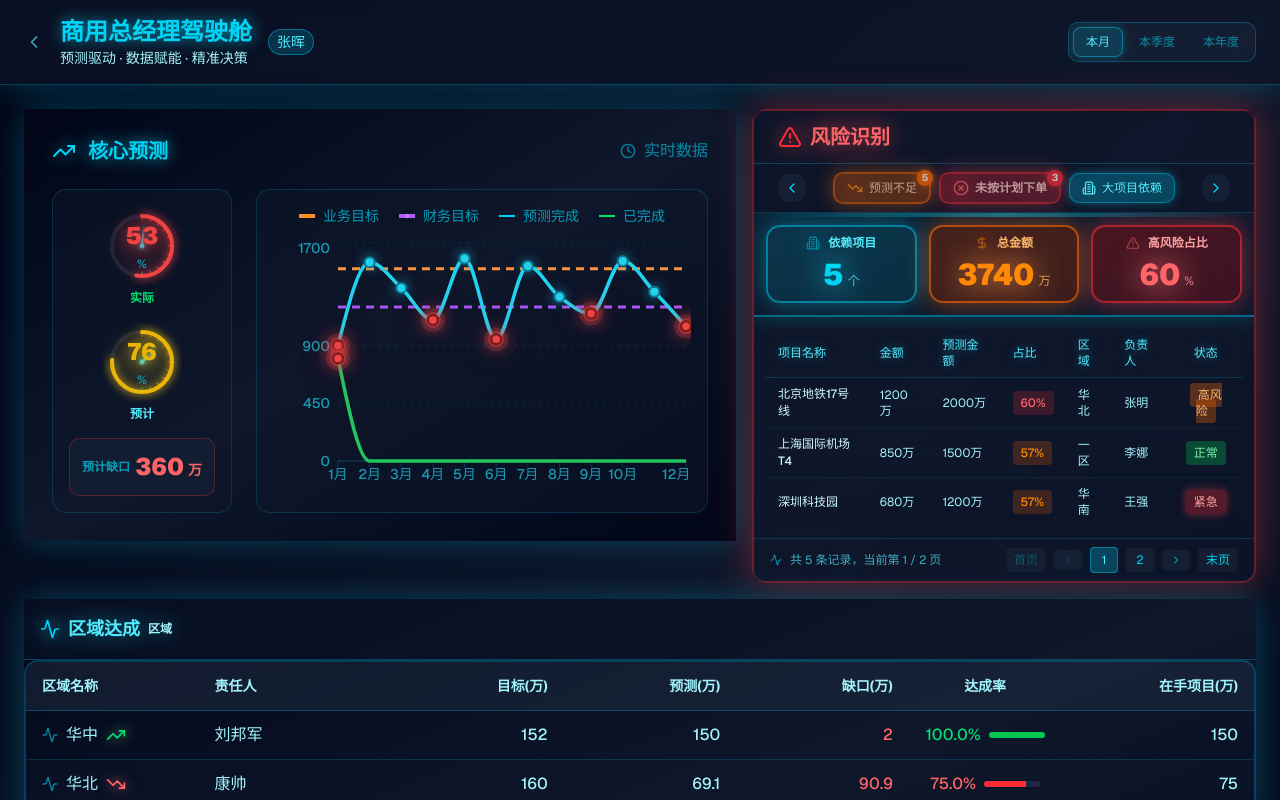
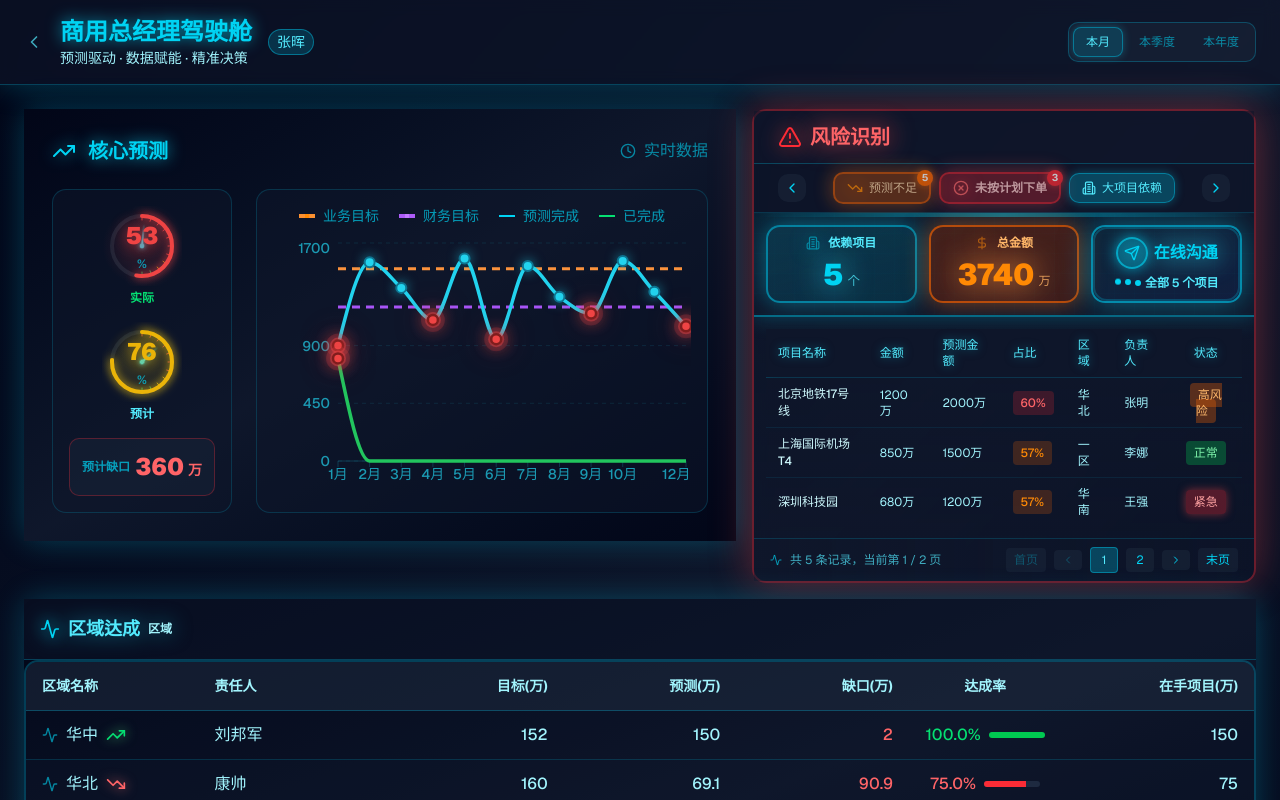
Before and after one commit to navylee1990/coze_jsc, a Next.js app: page /gm in a window 1280 px wide. Both pictures are taken after a click on the button "大项目依赖". Shown: the top 800 px of the page. Built offline with nearby package versions, Linux system fonts and the light colour scheme.

Commit message:
refactor: 大项目依赖Tab去除高风险占比，增加在线沟通按钮

```diff
--- a/src/components/RiskIdentificationPanel.tsx
+++ b/src/components/RiskIdentificationPanel.tsx
@@ -963,26 +963,33 @@ export default function RiskIdentificationPanel({
                   </div>
                 </div>
 
-                {/* 高风险占比卡片 */}
+                {/* 在线沟通按钮 */}
                 <div className={cn(
-                  'relative rounded-xl p-2 overflow-hidden h-full flex flex-col items-center justify-center',
-                  'bg-gradient-to-br from-red-900/50 to-red-800/30',
-                  'border-2 border-red-500/60',
-                  'shadow-[0_0_25px_rgba(239,68,68,0.5)]'
-                )}>
-                  <div className="absolute top-0 right-0 w-20 h-20 bg-red-500/20 rounded-full blur-3xl animate-pulse"></div>
+                  'relative rounded-xl p-2 overflow-hidden cursor-pointer group h-full flex flex-col items-center justify-center',
+                  'border-2 border-cyan-500/70',
+                  'bg-gradient-to-br from-cyan-900/30 to-blue-900/20',
+                  'hover:from-cyan-900/50 hover:to-blue-900/30',
+                  'shadow-[0_0_30px_rgba(6,182,212,0.5)]',
+                  'hover:shadow-[0_0_40px_rgba(6,182,212,0.7)]',
+                  'transition-all duration-300'
+                )}
+                     onClick={() => alert(`在线沟通：向大项目依赖的负责人发送沟通提醒\n\n共 ${largeProjectDependencies.length} 个大项目，总金额 ${largeProjectDependencies.reduce((sum, p) => sum + p.amount, 0).toFixed(0)} 万元`)}>
+                  {/* 按钮发光效果 */}
+                  <div className="absolute inset-0 bg-gradient-to-r from-cyan-500/30 to-blue-500/30 opacity-0 group-hover:opacity-100 transition-opacity duration-300"></div>
+                  <div className="absolute inset-0 border-2 border-cyan-500/50 rounded-xl animate-pulse"></div>
+
                   <div className="relative z-10 w-full flex flex-col items-center justify-center">
-                    <div className="flex items-center gap-2 mb-1.5">
-                      <AlertTriangle className="w-3.5 h-3.5 text-red-400 drop-shadow-[0_0_10px_rgba(239,68,68,1)] animate-pulse" />
-                      <div className="text-xs font-bold text-red-300">高风险占比</div>
+                    <div className="flex items-center gap-1.5 mb-1.5">
+                      <div className="w-8 h-8 rounded-full bg-cyan-500/40 border-2 border-cyan-400/60 flex items-center justify-center group-hover:scale-110 transition-transform shadow-[0_0_15px_rgba(6,182,212,0.8)]">
+                        <Send className="w-4 h-4 text-cyan-400 drop-shadow-[0_0_8px_rgba(34,211,238,1)]" />
+                      </div>
+                      <div className="text-base font-black text-cyan-400 drop-shadow-[0_0_12px_rgba(34,211,238,1)]">在线沟通</div>
                     </div>
-                    <div className="flex items-baseline gap-1">
-                      <span className="text-3xl font-black text-red-400 drop-shadow-[0_0_15px_rgba(248,113,113,1)]">
-                        {largeProjectDependencies.length > 0
-                          ? Math.round(((largeProjectDependencies.filter(p => p.status === 'critical' || p.status === 'highRisk').length) / largeProjectDependencies.length) * 100)
-                          : 0}
-                      </span>
-                      <span className="text-xs text-red-300/80">%</span>
+                    <div className="flex items-center gap-1">
+                      <div className="w-1.5 h-1.5 bg-cyan-400 rounded-full animate-bounce" style={{animationDelay: '0ms'}}></div>
+                      <div className="w-1.5 h-1.5 bg-cyan-400 rounded-full animate-bounce" style={{animationDelay: '150ms'}}></div>
+                      <div className="w-1.5 h-1.5 bg-cyan-400 rounded-full animate-bounce" style={{animationDelay: '300ms'}}></div>
+                      <div className="text-xs text-cyan-300 font-semibold">全部 {largeProjectDependencies.length} 个项目</div>
                     </div>
                   </div>
                 </div>
```
